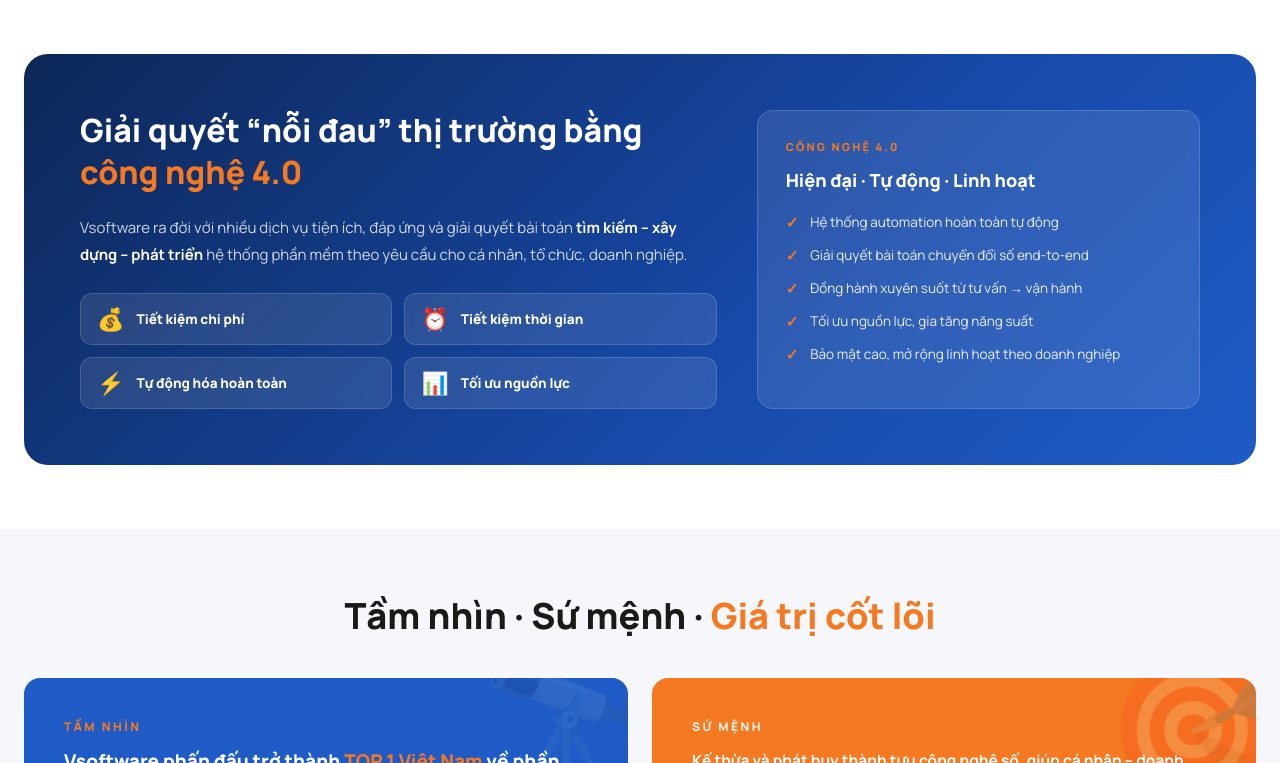
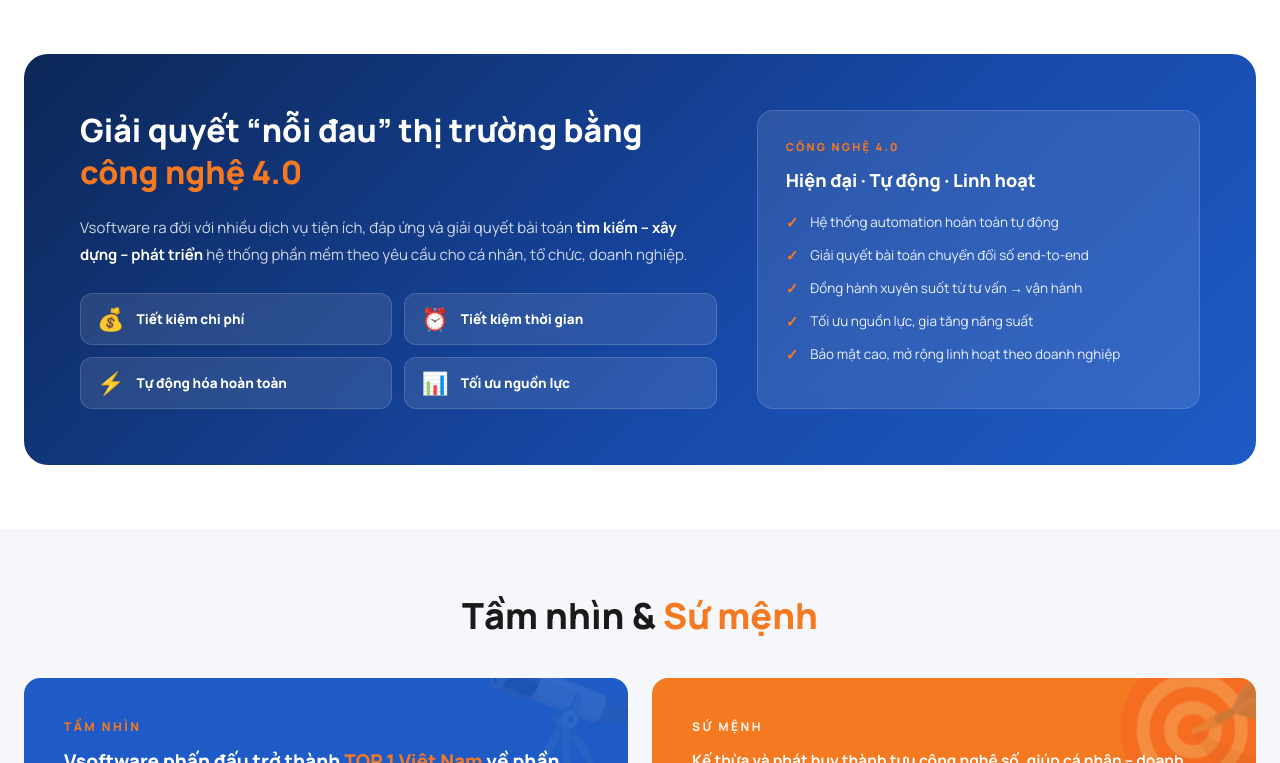
Before and after one commit to phamtuanyb/fe-topungdung, a Next.js app: page /introduction in a window 1280 px wide. Shown: the part 2037-2800 px from the top of the page. Built offline with nearby package versions, Linux system fonts and the light colour scheme; no server answers.

Commit message:
sync: 2026-06-08 00:09:22

```diff
--- a/src/app/(public)/introduction/page.tsx
+++ b/src/app/(public)/introduction/page.tsx
@@ -341,7 +341,7 @@
         <div className="container mx-auto px-6">
           <div className="text-center mb-10 max-w-[720px] mx-auto">
             <h2 className="text-[clamp(24px,3vw,36px)] font-extrabold text-vs-dark leading-[1.25]">
-              Tầm nhìn · Sứ mệnh · <em className="not-italic text-vs-orange">Giá trị cốt lõi</em>
+              Tầm nhìn & <em className="not-italic text-vs-orange">Sứ mệnh</em>
             </h2>
           </div>
 
@@ -367,25 +367,6 @@
             </div>
           </div>
 
-          {/* 5 Core values — ảnh đơn */}
-          <div className="bg-white rounded-2xl p-6 md:p-10 shadow-vs">
-            <div className="text-center mb-8">
-              <h3 className="text-[clamp(22px,2.4vw,30px)] font-extrabold text-vs-dark mb-2">5 Giá trị cốt lõi</h3>
-              <p className="text-[14.5px] text-vs-gray-600 leading-[1.65] whitespace-nowrap overflow-hidden text-ellipsis">
-                Vsoftware hướng đến và thực hiện theo những giá trị cốt lõi trong từng hành động hàng ngày.
-              </p>
-            </div>
-            <div className="rounded-2xl overflow-hidden bg-vs-bg">
-              <Image
-                src="/images/5-gia-tri-cot-loi.png"
-                alt="5 Giá trị cốt lõi của Vsoftware - ViTechGroup: Biết ơn, Niềm tin, Trách nhiệm, Đổi mới, Rõ ràng"
-                width={1600}
-                height={1000}
-                className="w-full h-auto object-contain"
-                priority={false}
-              />
-            </div>
-          </div>
         </div>
       </section>
 
```
